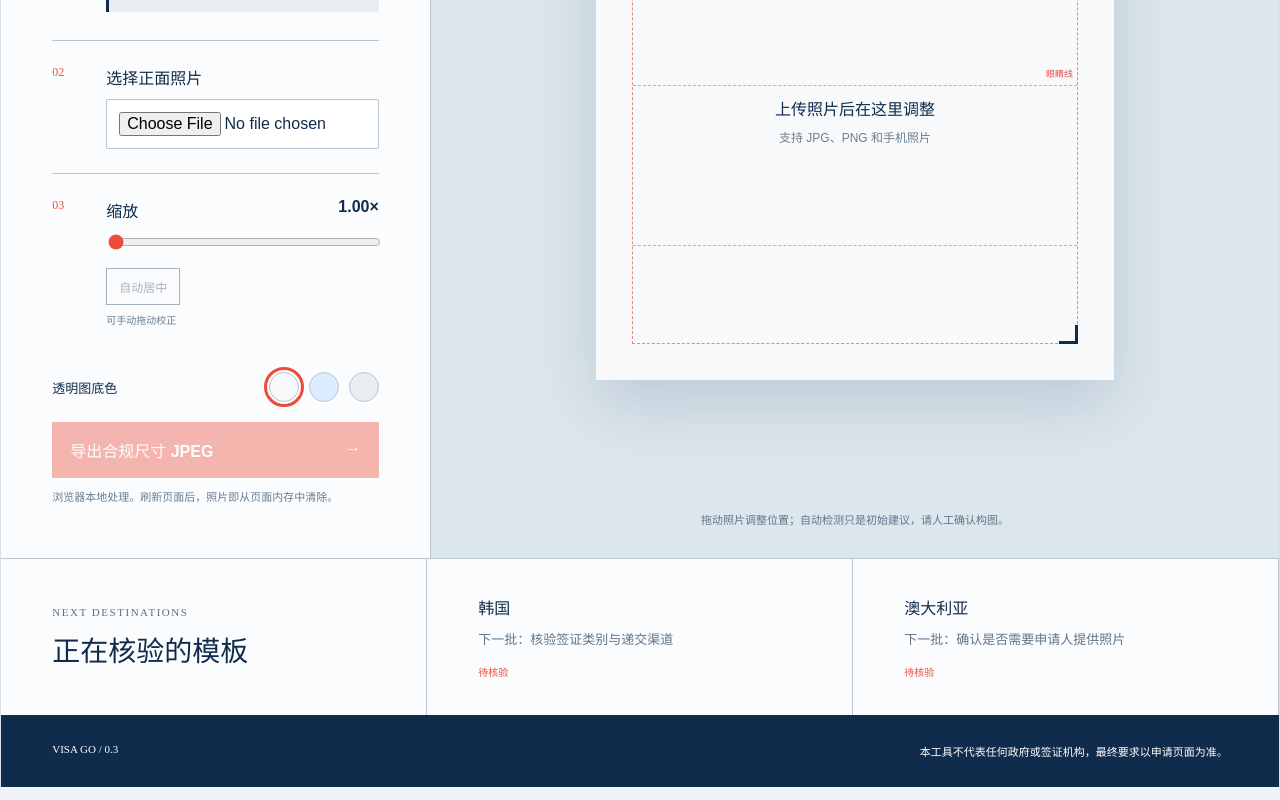
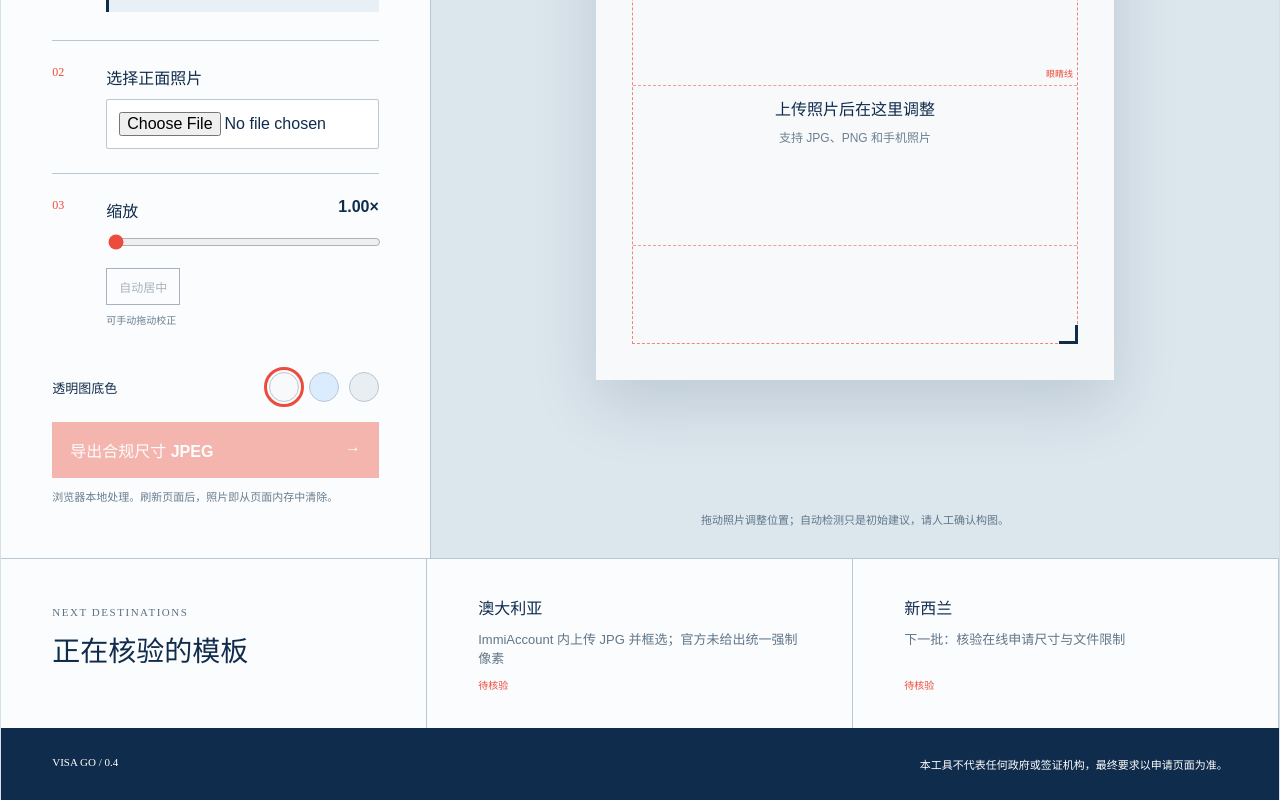
Before and after one commit to YAMEYA123/visa-go, a React (Vite) app: page / in a window 1280 px wide. Shown: the part 723-1523 px from the top of the page. Built offline with nearby package versions, Linux system fonts and the light colour scheme.

Commit message:
feat: add Korea visa photo spec and document Australia flow

```diff
--- a/src/App.tsx
+++ b/src/App.tsx
@@ -109,6 +109,6 @@ export default function App() {
       <button className="download" disabled={!output} onClick={download}>导出合规尺寸 JPEG <span>→</span></button><p className="privacy">浏览器本地处理。刷新页面后，照片即从页面内存中清除。</p>
     </aside><div className="stage"><div className="canvas-shell" style={{ aspectRatio: `${spec.widthPx}/${spec.heightPx}` }} onPointerDown={(event) => { event.currentTarget.setPointerCapture(event.pointerId); setDrag({ x: event.clientX - offsetX / (spec.widthPx / event.currentTarget.clientWidth), y: event.clientY - offsetY / (spec.widthPx / event.currentTarget.clientWidth) }); }} onPointerMove={move} onPointerUp={() => setDrag(null)}><canvas ref={canvasRef} />{!image && <div className="empty"><b>上传照片后在这里调整</b><span>支持 JPG、PNG 和手机照片</span></div>}<div className="guide"><i className="eyes" /><i className="chin" /><span>眼睛线</span></div></div><p className="stage-note">拖动照片调整位置；自动检测只是初始建议，请人工确认构图。</p></div></section>
     <section className="pending"><div><p className="eyebrow">NEXT DESTINATIONS</p><h2>正在核验的模板</h2></div>{pendingSpecs.map((item) => <article key={item.country}><strong>{item.country}</strong><span>{item.detail}</span><em>待核验</em></article>)}</section>
-    <footer><span>VISA GO / 0.3</span><p>本工具不代表任何政府或签证机构，最终要求以申请页面为准。</p></footer>
+    <footer><span>VISA GO / 0.4</span><p>本工具不代表任何政府或签证机构，最终要求以申请页面为准。</p></footer>
   </main>;
 }
--- a/src/specs.ts
+++ b/src/specs.ts
@@ -68,9 +68,22 @@ export const photoSpecs: PhotoSpec[] = [
     verifiedAt: "2026-07-21",
     source: "https://www.mofa.go.jp/j_info/visit/visa/pdfs/application1_k.pdf",
   },
+  {
+    id: "kr-entry-visa-print",
+    name: "入境签证 · 纸质照片",
+    country: "韩国",
+    mode: "申请表粘贴",
+    widthPx: 827,
+    heightPx: 1063,
+    widthMm: 35,
+    heightMm: 45,
+    note: "35 × 45 mm；近 6 个月拍摄、正面免冠、白色或近白背景的彩色照片。",
+    verifiedAt: "2026-07-21",
+    source: "https://overseas.mofa.go.kr/upload/cntnts/cn-guangzhou-zh/visa_gw.pdf",
+  },
 ];
 
 export const pendingSpecs = [
-  { country: "韩国", detail: "下一批：核验签证类别与递交渠道" },
-  { country: "澳大利亚", detail: "下一批：确认是否需要申请人提供照片" },
+  { country: "澳大利亚", detail: "ImmiAccount 内上传 JPG 并框选；官方未给出统一强制像素" },
+  { country: "新西兰", detail: "下一批：核验在线申请尺寸与文件限制" },
 ];
```
Also changed, not shown: 1 other file (tests, documents, lock files or other folders).
